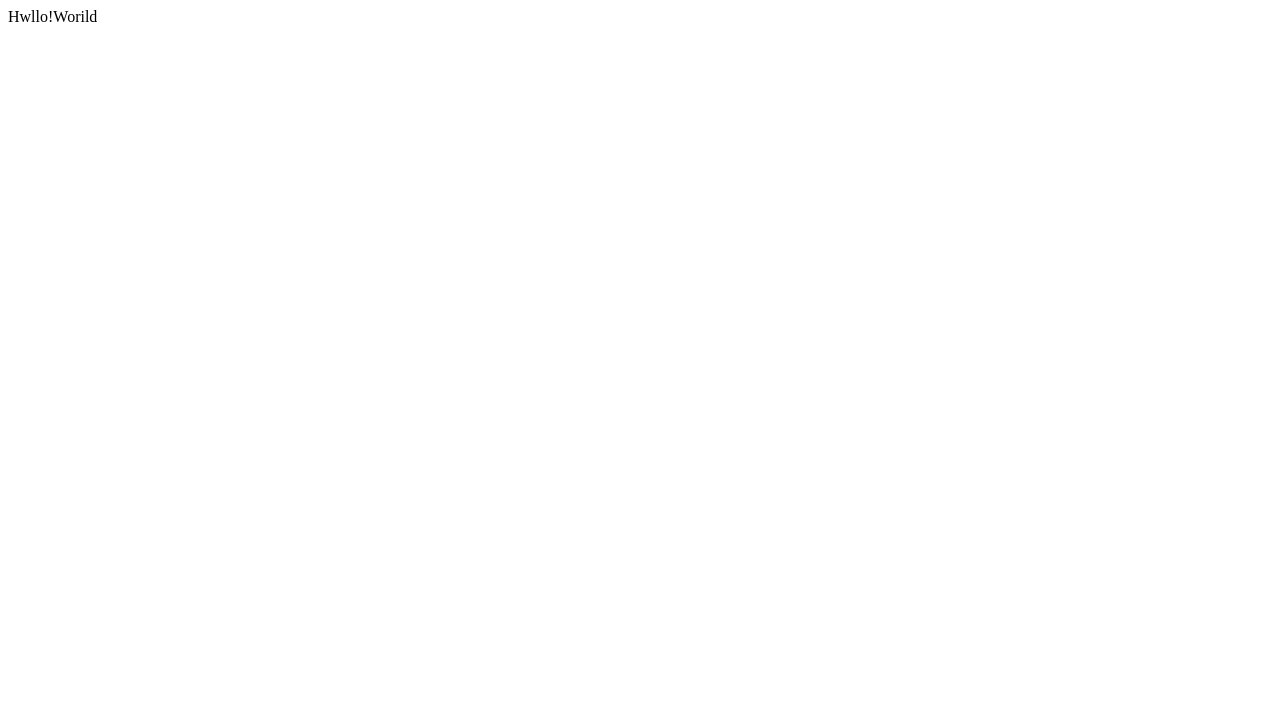
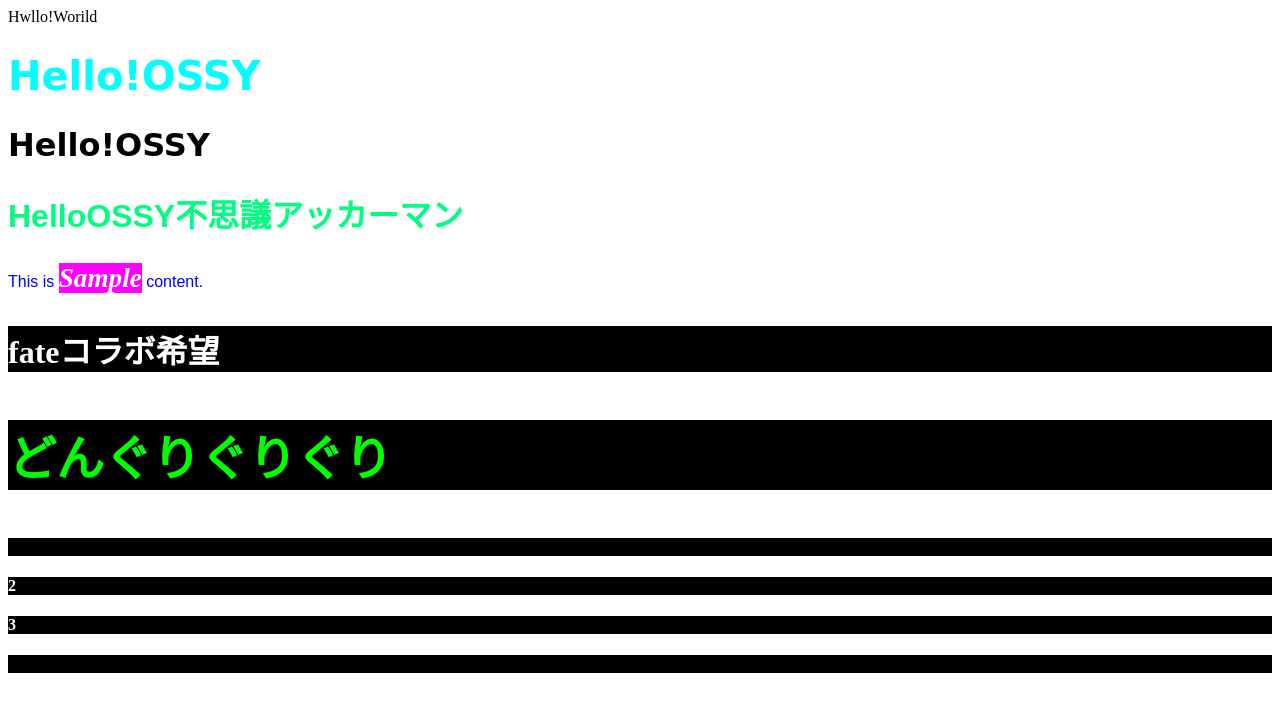
Before and after one commit to f22ba029/-, a plain HTML site: page index.html in a window 1280 px wide. Drawn offline with Linux system fonts and the light colour scheme.

Commit message:
Update index.html

```diff
--- a/index.html
+++ b/index.html
@@ -1 +1,74 @@
 Hwllo!Worild
+
+<!DOCTYPE html>
+<html lang="ja">
+<head>
+    <meta charset="UTF-8">
+    <meta http-equiv="X-UA-Compatible" content="IE=edge">
+    <meta name="viewport" content="width=device-width, initial-scale=1.0">
+    <title>テキストにスタイル設定</title>
+    <style>
+        /*これはCSSのコメントです*/
+        /*
+        複数行コメント
+        書くことができる
+        終了タグ書き忘れるとフォントサイズ
+        だけがコメント扱いされる
+        */
+        h1 {
+            font-size: 2.5em;
+            font-family:cursive;
+            color: #00ffff;
+        }
+        h2 {
+            font-size:2.0em;
+            font-family:fantasy;
+            color: rgb(0, 255, 128);
+        }
+        p {
+            font-size:1.2hem;
+            font-family:sans-serif;
+            color: blue;
+        }
+        span {
+            font:bold italic 1.7em serif;
+            background-color: magenta;
+            color: white !important;
+            /*
+            ！mportant　これが一番最強
+            id はめっちゃ使える
+            */
+        }
+        h3 {
+            font-size: 2.0em;
+            color: #ffffff;
+            background-color: #000000;
+        }
+        #ab4D {
+            color: #000000;
+            font-size: 2em;
+        }
+        h4 {
+            background-color: #000000;
+        }
+        .shiro {
+            color: white;
+        }
+
+    </style>
+</head>
+<body>
+    <!--これはコメントです-->
+    <h1>Hello!OSSY</h1>
+    <h1 id="ab4D">Hello!OSSY</h1>
+    <H2>HelloOSSY不思議アッカーマン</H2><!-- 英語だけがフォントサイズが適応される -->
+    <p>This is <span>Sample</span> content.</p>
+    <h3>fateコラボ希望</h3>
+    <!--タグに直書きの方が優先される-->
+    <h3 style="color: #00ff00; font-size: 300%"> どんぐりぐりぐり</h3>
+    <h4>1</h4>
+    <h4 class="shiro">2</h4>
+    <h4 class="shiro">3</h4>
+    <h4>4</h4>
+</body>
+</html>
```
